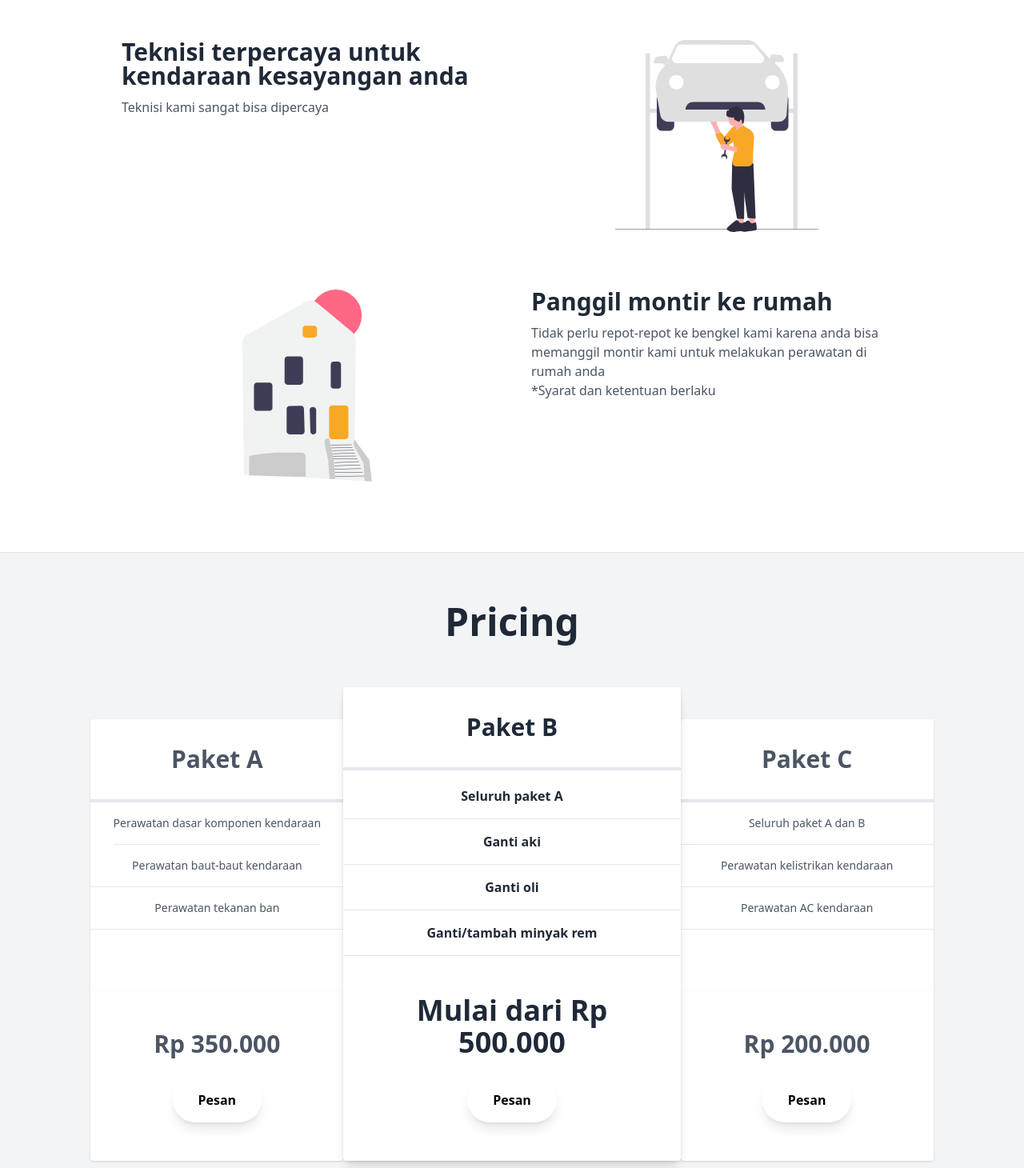
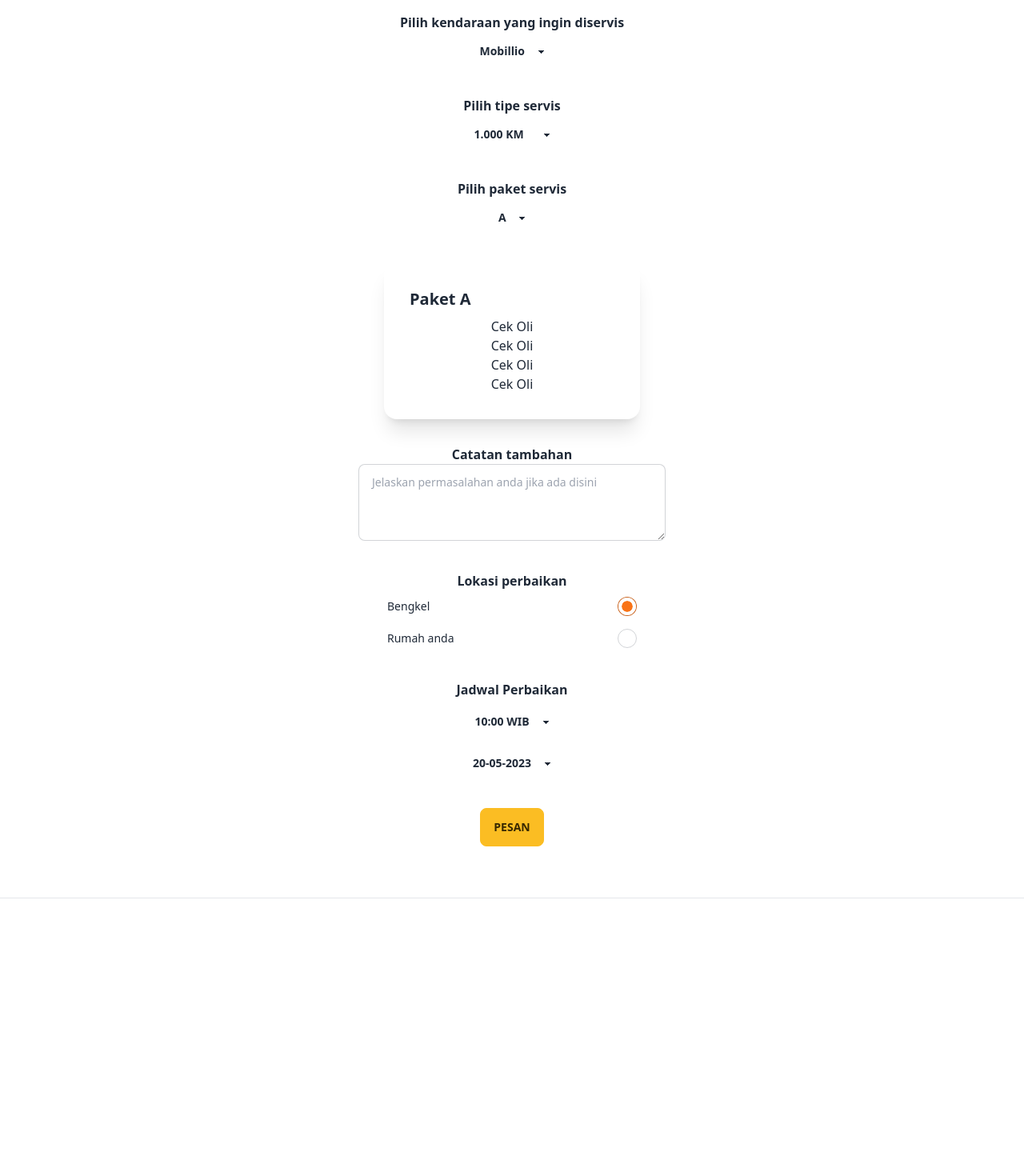
Before and after one commit to darrenxx3/E-business-web-project-4th-semester-with-friends, a React (Vite) app: page /maintenance in a window 1280 px wide. Shown: the part 230-1690 px from the top of the page at 80% size. After the commit the page ends 1393 px from the top, so only its background shows below. Built offline with nearby package versions, Linux system fonts and the light colour scheme.

Commit message:
add history page, use react router dom

```diff
--- a/src/App.jsx
+++ b/src/App.jsx
@@ -6,22 +6,29 @@ import Home from './pages/home'
 import Jadwal from './pages/jadwal'
 import Kendaraan from './pages/kendaraan'
 import Maintenance from './pages/maintenance'
+import History from './pages/history'
+import { BrowserRouter, Route, Routes } from 'react-router-dom'
 
 function App() {
 
-  const [page, setPage] = useState("home")
-  console.log(page)
   return (
-    <div className="">
-      <Header setPage={setPage} />
-      <div className="my-10">
-        {page === "home" ? <Home setPage={setPage} /> :
-          page === "kendaraan" ? <Kendaraan setPage={setPage} /> :
-            page === "jadwal" ? <Jadwal /> :
-              <Maintenance />}
+    <BrowserRouter>
+
+      <div className="">
+        <Header />
+        <div className="my-10">
+          <Routes>
+            <Route exact path="/" element={<Home />} />
+            <Route exact path="/kendaraan" element={<Kendaraan />} />
+            <Route exact path="/jadwal" element={<Jadwal />} />
+            <Route exact path="/history" element={<History />} />
+            <Route exact path="/maintenance" element={<Maintenance />} />
+          </Routes>
+
+        </div>
+        {/* <Footer /> */}
       </div>
-      {/* <Footer /> */}
-    </div>
+    </BrowserRouter>
   )
 }
 
--- /dev/null
+++ b/src/pages/history.jsx
@@ -0,0 +1,46 @@
+import React from 'react'
+
+export default function History() {
+  return (
+    <div className='w-full'>
+      <ul className="menu mx-auto max-w-2xl rounded-lg">
+        <li><label htmlFor="my-modal-4" className='btn btn-warning'>3 May 2023</label></li>
+        <li><label htmlFor="my-modal-4" className='btn btn-warning'>22 May 2022</label></li>
+        <li><label htmlFor="my-modal-4" className='btn btn-warning'>11 Januari 2021</label></li>
+      </ul>
+
+      <input type="checkbox" id="my-modal-4" className="modal-toggle" />
+      <label htmlFor="my-modal-4" className="modal cursor-pointer">
+        <label className="modal-box relative" htmlFor="">
+          <h3 className="text-lg font-bold text-center">3 May 2023 14:00 WIB</h3>
+          <div className="stat">
+            <div className="stat-title ">Nomor Invoice</div>
+            <div className="stat-value text-xl font-bold">A1231029310B</div>
+            <div className="stat-title mt-5">Nama Kendaraan</div>
+            <div className="stat-value text-xl font-bold">Honda Mobillio</div>
+            <div className="stat-title mt-5">Nomor Polisi</div>
+            <div className="stat-value text-xl font-bold">B 12345 ABI</div>
+            <div className="stat-title ">Lokasi Servis</div>
+            <div className="stat-value text-xl font-bold">Rumah</div>
+
+            <div className="stat-title mt-5">Nama Montir</div>
+            <div className="stat-value text-xl font-bold">Agung</div>
+            <div className="stat-title ">Deskripsi</div>
+            <div className="stat-value text-sm font-bold">
+              <li>Cek oli</li>
+              <li>Cek mesin</li>
+              <li>Cek moda</li>
+            </div>
+            <div className="stat-title mt-5">Tipe servis</div>
+            <div className="stat-value text-xl font-bold">10.000 KM</div>
+            <div className="stat-title mt-5">Paket</div>
+            <div className="stat-value text-xl font-bold">A</div>
+            <div className="stat-title mt-5">Total Biaya</div>
+            <div className="stat-value text-xl font-bold">Rp 400.000</div>
+          </div>
+
+        </label>
+      </label>
+    </div>
+  )
+}
--- a/src/pages/home.jsx
+++ b/src/pages/home.jsx
@@ -2,7 +2,7 @@ import React from 'react'
 import teknisi from "../assets/undraw_automobile_repair_ywci.svg"
 import rumah from "../assets/undraw_at_home_re_1m0v.svg"
 
-export default function Home({ setPage }) {
+export default function Home() {
 
     return (
         <div className="">
@@ -142,7 +142,7 @@ export default function Home({ setPage }) {
                 < section className="bg-gray-100 py-8" >
                     <div className="container mx-auto px-2 pt-4 pb-12 text-gray-800">
                         <h2 className="w-full my-2 text-5xl font-bold leading-tight text-center text-gray-800">
-                            Pricing
+                            Paket
                         </h2>
                         <div className="w-full mb-4">
                             <div className="h-1 mx-auto gradient w-64 opacity-25 my-0 py-0 rounded-t" />
@@ -152,6 +152,7 @@ export default function Home({ setPage }) {
                                 <div className="flex-1 bg-white text-gray-600 rounded-t rounded-b-none overflow-hidden shadow">
                                     <div className="p-8 text-3xl font-bold text-center border-b-4">
                                         Paket A
+                                        <h5 className='text-sm mt-5'>Include untuk kendaraan dibawah 10.000 KM</h5>
                                     </div>
                                     <ul className="w-full text-center text-sm">
                                         <div className="tooltip" data-tip="Pengecekan oli, radiator, minyak rem, dan kampas rem">
@@ -161,21 +162,12 @@ export default function Home({ setPage }) {
                                         <li className="border-b py-4">Perawatan tekanan ban</li>
                                     </ul>
                                 </div >
-                                <div className="flex-none mt-auto bg-white rounded-b rounded-t-none overflow-hidden shadow p-6">
-                                    <div className="w-full pt-6 text-3xl text-gray-600 font-bold text-center">
-                                        Rp 350.000
-                                    </div>
-                                    <div className="flex items-center justify-center">
-                                        <button className="mx-auto lg:mx-0 hover:underline gradient text-black font-bold rounded-full my-6 py-4 px-8 shadow-lg focus:outline-none focus:shadow-outline transform transition hover:scale-105 duration-300 ease-in-out" onClick={(e) => setPage("maintenance")}>
-                                            Pesan
-                                        </button >
-                                    </div >
-                                </div >
                             </div >
                             <div className="flex flex-col w-5/6 lg:w-1/3 mx-auto lg:mx-0 rounded-lg bg-white mt-4 sm:-mt-6 shadow-lg z-10">
                                 <div className="flex-1 bg-white rounded-t rounded-b-none overflow-hidden shadow">
                                     <div className="p-8 text-3xl font-bold text-center border-b-4">
                                         Paket B
+                                        <h5 className='text-sm mt-5'>Include untuk kendaraan 10.000 - 50.000 KM</h5>
                                     </div>
                                     <div className="h-1 w-full gradient my-0 py-0 rounded-t" />
                                     <ul className="w-full text-center text-base font-bold">
@@ -185,21 +177,12 @@ export default function Home({ setPage }) {
                                         <li className="border-b py-4">Ganti/tambah minyak rem</li>
                                     </ul >
                                 </div >
-                                <div className="flex-none mt-auto bg-white rounded-b rounded-t-none overflow-hidden shadow p-6">
-                                    <div className="w-full pt-6 text-4xl font-bold text-center">
-                                    Mulai dari Rp 500.000
-                                    </div>
-                                    <div className="flex items-center justify-center">
-                                        <button className="mx-auto lg:mx-0 hover:underline gradient text-black font-bold rounded-full my-6 py-4 px-8 shadow-lg focus:outline-none focus:shadow-outline transform transition hover:scale-105 duration-300 ease-in-out" onClick={(e) => setPage("maintenance")}>
-                                            Pesan
-                                        </button >
-                                    </div >
-                                </div >
                             </div >
                             <div className="flex flex-col w-5/6 lg:w-1/4 mx-auto lg:mx-0 rounded-none lg:rounded-l-lg bg-white mt-4">
                                 <div className="flex-1 bg-white text-gray-600 rounded-t rounded-b-none overflow-hidden shadow">
                                     <div className="p-8 text-3xl font-bold text-center border-b-4">
                                         Paket C
+                                        <h5 className='text-sm mt-5'>Include untuk kendaraan diatas 50.000 KM</h5>
                                     </div>
                                     <ul className="w-full text-center text-sm">
                                         <li className="border-b py-4">Seluruh paket A dan B</li>
@@ -207,16 +190,7 @@ export default function Home({ setPage }) {
                                         <li className="border-b py-4">Perawatan AC kendaraan</li>
                                     </ul >
                                 </div >
-                                <div className="flex-none mt-auto bg-white rounded-b rounded-t-none overflow-hidden shadow p-6">
-                                    <div className="w-full pt-6 text-3xl text-gray-600 font-bold text-center">
-                                        Rp 200.000
-                                    </div>
-                                    <div className="flex items-center justify-center">
-                                        <button className="mx-auto lg:mx-0 hover:underline gradient text-black font-bold rounded-full my-6 py-4 px-8 shadow-lg focus:outline-none focus:shadow-outline transform transition hover:scale-105 duration-300 ease-in-out" onClick={(e) => setPage("maintenance")}>
-                                            Pesan
-                                        </button >
-                                    </div >
-                                </div >
+
                             </div >
                         </div >
                     </div >
--- a/src/pages/maintenance.jsx
+++ b/src/pages/maintenance.jsx
@@ -1,6 +1,7 @@
-import React from 'react'
+import React, { useState } from 'react'
 
 export default function Maintenance() {
+  const [details, setDetails] = useState("A")
   return (
     <form>
       <section className="bg-white border-b py-8">
@@ -19,12 +20,63 @@ export default function Maintenance() {
               </div>
 
               <div className="my-8">
+                <h4 htmlFor="" className='font-bold'>Pilih tipe servis</h4>
+                <select className="select max-w-xs mx-auto text-left ">
+                  <option>1.000 KM</option>
+                  <option>5.000 KM</option>
+                  <option>1.0000 KM</option>
+                  <option>15.000 KM</option>
+                  <option>20.000 KM</option>
+                  <option>25.000 KM</option>
+                  <option>30.000 KM</option>
+                  <option>35.000 KM</option>
+                  <option>40.000 KM</option>
+                  <option>45.000 KM</option>
+                  <option>50.000 KM</option>
+                </select>
+              </div>
+
+              <div className="my-8">
                 <h4 htmlFor="" className='font-bold'>Pilih paket servis</h4>
-                <select className="select max-w-xs mx-auto text-left ">
-                  <option>Paket Dibawah 10.000 KM</option>
-                  <option>Paket 10.000 - 100.000 KM</option>
-                  <option>Paket Diatas 100.000 KM</option>
+                <select className="select max-w-xs mx-auto text-left" onChange={(e) => {
+                  e.preventDefault()
+                  setDetails(e.target.value)
+                }}>
+                  <option value={"A"}>A</option>
+                  <option value={"B"}>B</option>
+                  <option value={"C"}>C</option>
                 </select>
+              </div>
+
+              <div className="my-8">
+                <div className="card max-w-xs bg-base-100 shadow-xl mx-auto">
+                  <div className="card-body">
+                    <h2 className="card-title">Paket {details}</h2>
+                    <ol className=''>
+                      {details == "A" ?
+                        <>
+                          <li>Cek Oli</li>
+                          <li>Cek Oli</li>
+                          <li>Cek Oli</li>
+                          <li>Cek Oli</li>
+                        </> :
+                        details == "B" ?
+                          <>
+                            <li>Cek roda</li>
+                            <li>Cek roda</li>
+                            <li>Cek roda</li>
+                            <li>Cek roda</li>
+                          </> :
+                          <>
+                            <li>Cek mesin</li>
+                            <li>Cek mesin</li>
+                            <li>Cek mesin</li>
+                            <li>Cek mesin</li>
+                          </>}
+
+                    </ol>
+                  </div>
+                </div>
               </div>
 
               <div className="my-8">
@@ -53,10 +105,29 @@ export default function Maintenance() {
               <div className="my-8">
                 <h4 htmlFor="" className='font-bold'>Jadwal Perbaikan</h4>
                 <div className="my-1">
-                  <input type="text" placeholder="HH:MM" className="input w-full max-w-xs" />
+                  <select className="select max-w-xs mx-auto text-left">
+                    <option>10:00 WIB</option>
+                    <option>11:00 WIB</option>
+                    <option>12:00 WIB</option>
+                    <option>13:00 WIB</option>
+                    <option>14:00 WIB</option>
+                    <option>15:00 WIB</option>
+                    <option>16:00 WIB</option>
+                    <option>17:00 WIB</option>
+                  </select>
+                  {/* <input type="text" placeholder="HH:MM" className="input w-full max-w-xs" /> */}
                 </div>
                 <div className="my-1">
-                  <input type="text" placeholder="DD/MM/YYYY" className="input w-full max-w-xs" />
+                  <select className="select max-w-xs mx-auto text-left">
+                    <option>20-05-2023</option>
+                    <option>21-05-2023</option>
+                    <option>23-05-2023</option>
+                    <option>24-05-2023</option>
+                    <option>25-05-2023</option>
+                    <option>26-05-2023</option>
+                    <option>27-05-2023</option>
+                    <option>28-05-2023</option>
+                  </select>
                 </div>
               </div>
               <button type="submit" className='btn btn-warning'>Pesan</button>
```
Also changed, not shown: src/components/Header.jsx (+6 -5 lines), src/pages/kendaraan.jsx (+8 -6 lines).
